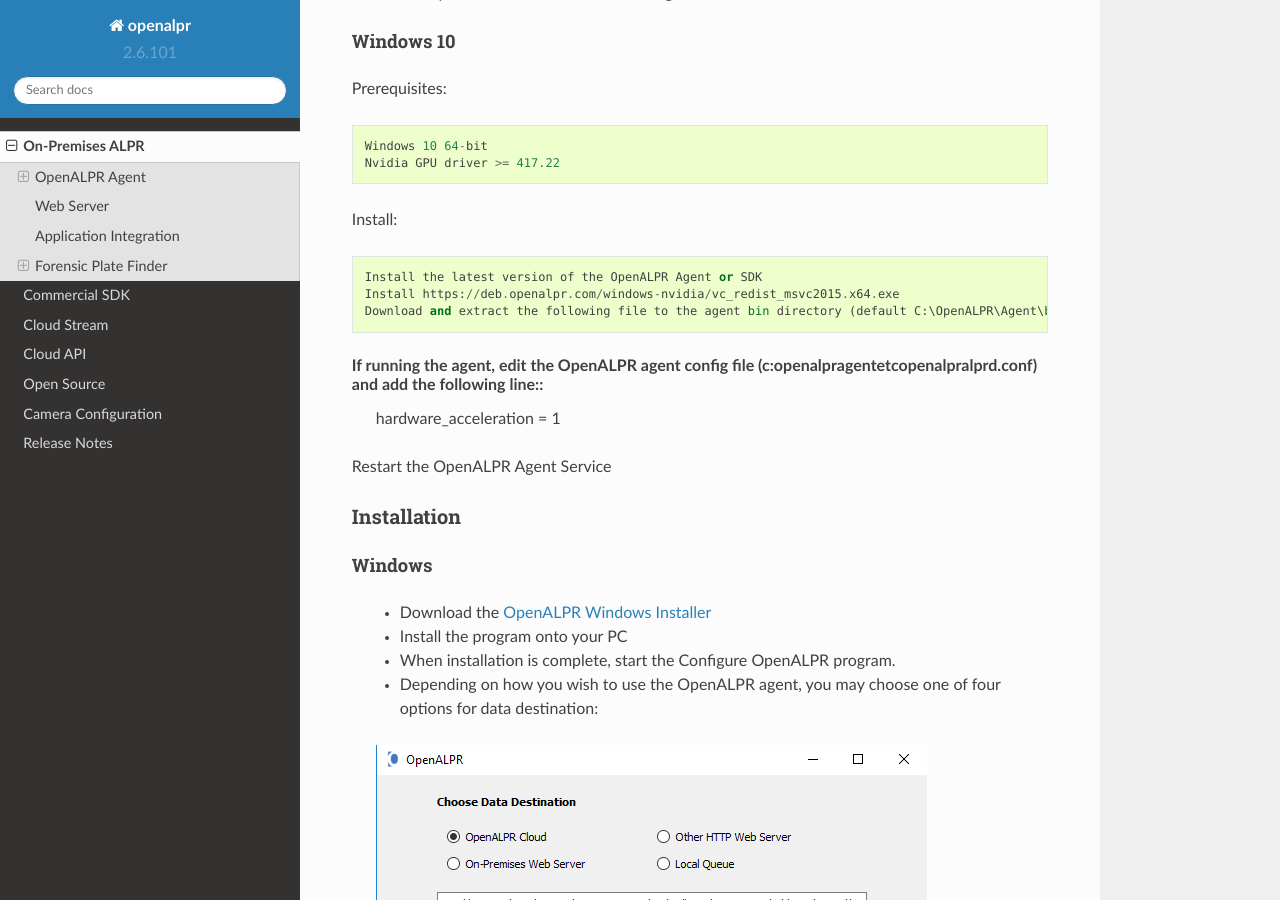
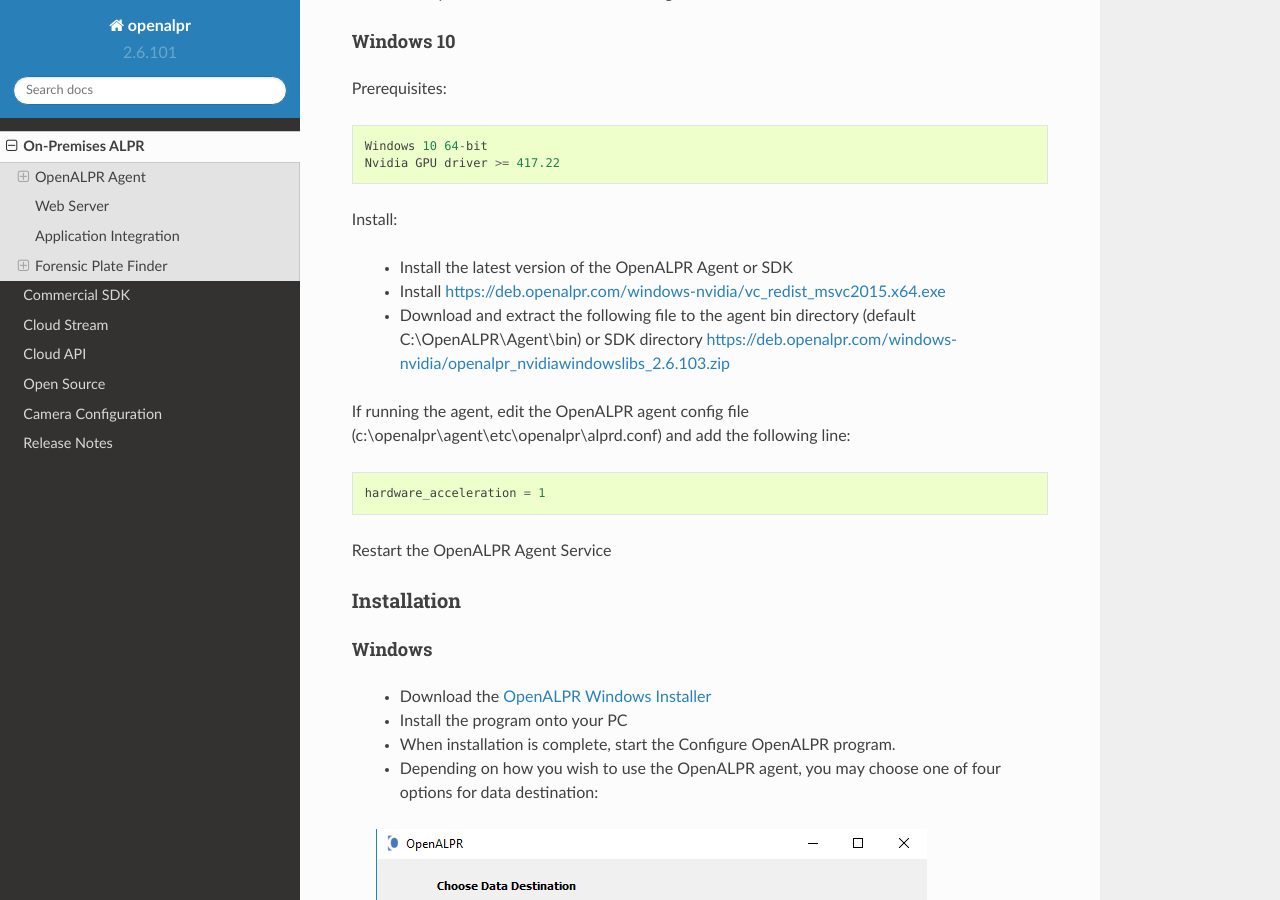
Before and after one commit to openalpr/doc, a Sphinx documentation site: the page built from source/on_premises.rst, in a window 1280 px wide and 900 px high, scrolled down 2279 px. Built offline with Sphinx 7.4.7 and the Read the Docs theme 2.0.0, drawn with Linux system fonts in a browser that asks for light colours; some of the changed lines change nothing that is shown.

Commit message:
Fixed GPU instructions

```diff
--- a/source/on_premises.rst
+++ b/source/on_premises.rst
@@ -85,13 +85,14 @@
   Windows 10 64-bit
   Nvidia GPU driver >= 417.22
 
-Install::
+Install:
 
-  Install the latest version of the OpenALPR Agent or SDK
-  Install https://deb.openalpr.com/windows-nvidia/vc_redist_msvc2015.x64.exe
-  Download and extract the following file to the agent bin directory (default C:\OpenALPR\Agent\bin) or SDK directory: https://deb.openalpr.com/windows-nvidia/openalpr_nvidiawindowslibs_2.6.103.zip
+  - Install the latest version of the OpenALPR Agent or SDK
+  - Install https://deb.openalpr.com/windows-nvidia/vc_redist_msvc2015.x64.exe
+  - Download and extract the following file to the agent bin directory (default C:\\OpenALPR\\Agent\\bin) or SDK directory https://deb.openalpr.com/windows-nvidia/openalpr_nvidiawindowslibs_2.6.103.zip
 
-If running the agent, edit the OpenALPR agent config file (c:\openalpr\agent\etc\openalpr\alprd.conf) and add the following line::
+If running the agent, edit the OpenALPR agent config file (c:\\openalpr\\agent\\etc\\openalpr\\alprd.conf) and add the following line::
+
   hardware_acceleration = 1
 
 Restart the OpenALPR Agent Service
```
